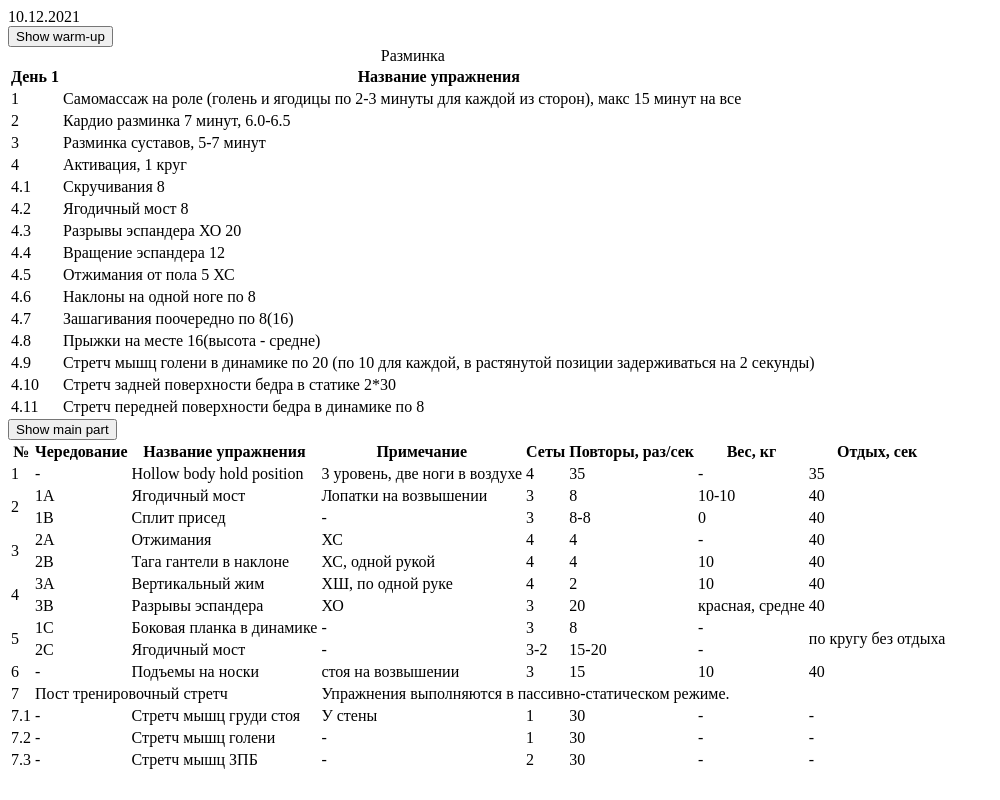
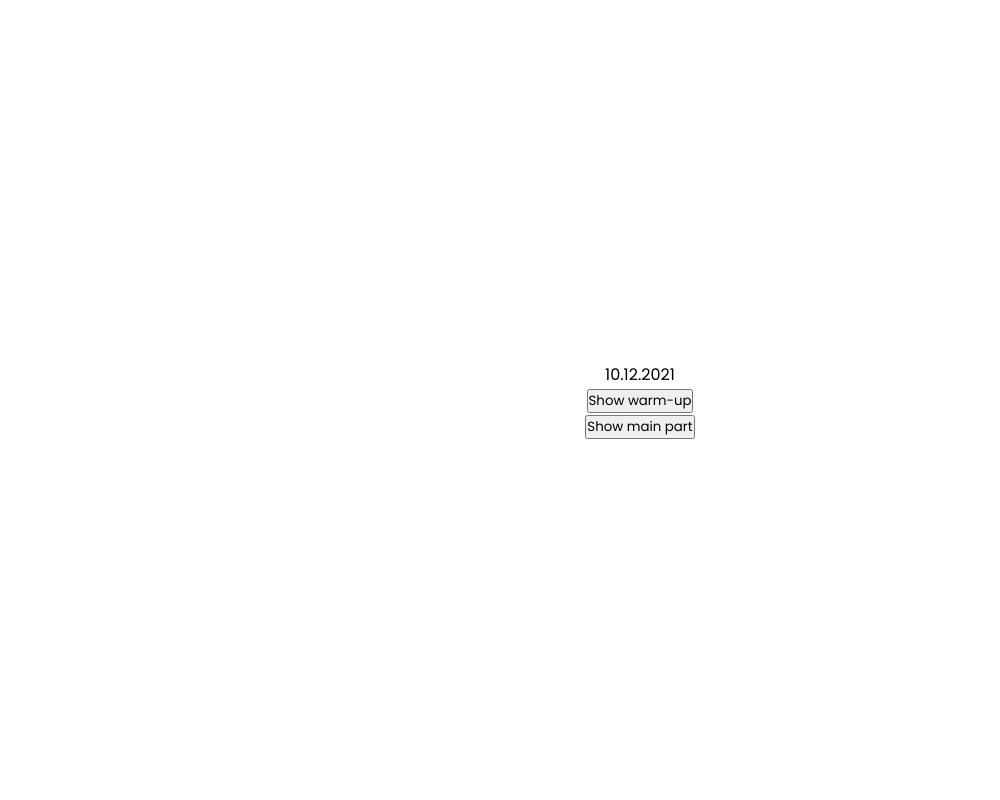
Before and after one commit to ogogoncharenko/fitness-programming, a plain HTML site: page index.html in a window 1280 px wide. Shown: the whole page, without its empty margins (0-1000 px from the left). Drawn offline with nearby package versions, Linux system fonts and the light colour scheme; the site is published under a folder, as on GitHub Pages, so addresses that start at the root find nothing.

Commit message:
fixing js css files

```diff
--- a/index.html
+++ b/index.html
@@ -5,7 +5,7 @@
     <meta http-equiv="X-UA-Compatible" content="IE=edge">
     <meta name="viewport" content="width=device-width, initial-scale=1.0">
     <title>Document</title>
-    <link href="/css/index.css" rel="stylesheet">
+    <link href="css/index.css" rel="stylesheet">
 </head>
 <body>
     <div class="main__block">
@@ -247,7 +247,7 @@
 
 
 
-    <script src="/js/index.js"></script>
+    <script src="js/index.js"></script>
     <script type="module" src="https://unpkg.com/ionicons@5.5.2/dist/ionicons/ionicons.esm.js"></script>
     <script nomodule src="https://unpkg.com/ionicons@5.5.2/dist/ionicons/ionicons.js"></script>
 </body>
```
